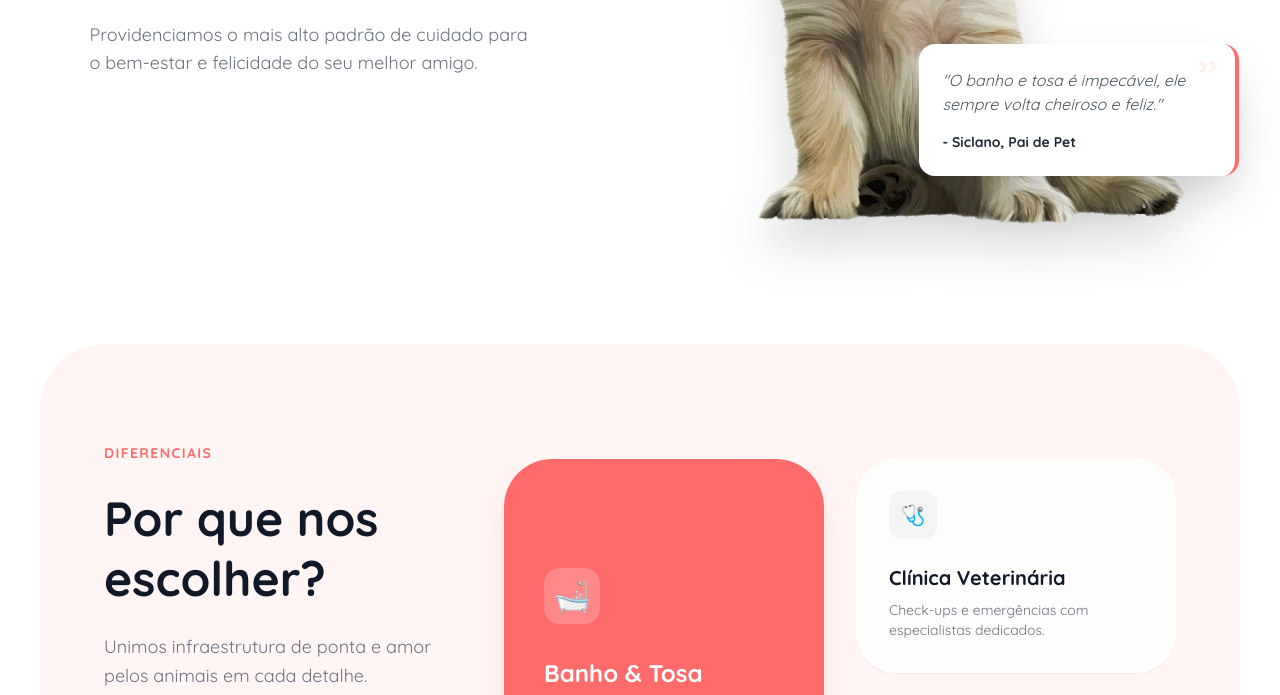
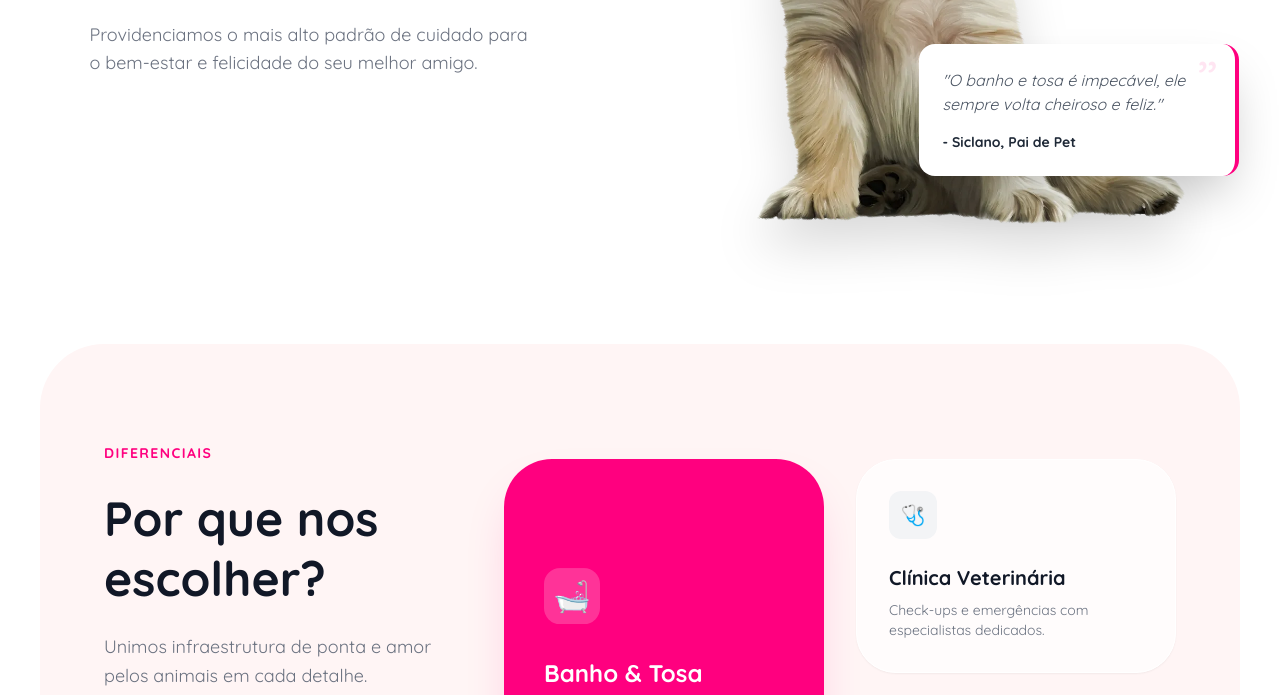
Before and after one commit to GabrielKameoka/PetShopExemple, a website built with Vite: page index.html in a window 1280 px wide. Shown: the part 482-1177 px from the top of the page. Built offline with nearby package versions, Linux system fonts and the light colour scheme.

Commit message:
fix: volta o rosa movendo cores para o config js

```diff
--- a/style.css
+++ b/style.css
@@ -2,26 +2,11 @@
 @tailwind components;
 @tailwind utilities;
 
-/* Seus estilos personalizados abaixo se houver */
-
-@theme {
-  --color-primary: #ff007f;
-
-  --font-display: "Quicksand", sans-serif;
-  --font-body: "Montserrat", sans-serif;
-}
-
 /* Animação suave para os emojis/ícones */
 @keyframes float {
-  0% {
-    transform: translateY(0px);
-  }
-  50% {
-    transform: translateY(-10px);
-  }
-  100% {
-    transform: translateY(0px);
-  }
+  0% { transform: translateY(0px); }
+  50% { transform: translateY(-10px); }
+  100% { transform: translateY(0px); }
 }
 
 .animate-float {
--- a/tailwind.config.js
+++ b/tailwind.config.js
@@ -2,16 +2,17 @@
 export default {
   content: [
     "./index.html",
-    "./src/**/*.{js,ts,jsx,tsx}", // ajuste se tiver arquivos em subpastas
+    "./src/**/*.{js,ts,jsx,tsx}",
   ],
   theme: {
     extend: {
       colors: {
-        primary: '#FF6B6B',
-        secondary: '#4ECDC4',
+        // O rosa que você quer (estava #ff007f no seu código)
+        primary: "#ff007f",
       },
       fontFamily: {
-        display: ['Quicksand', 'sans-serif'],
+        display: ["Quicksand", "sans-serif"],
+        body: ["Montserrat", "sans-serif"],
       },
     },
   },
```
